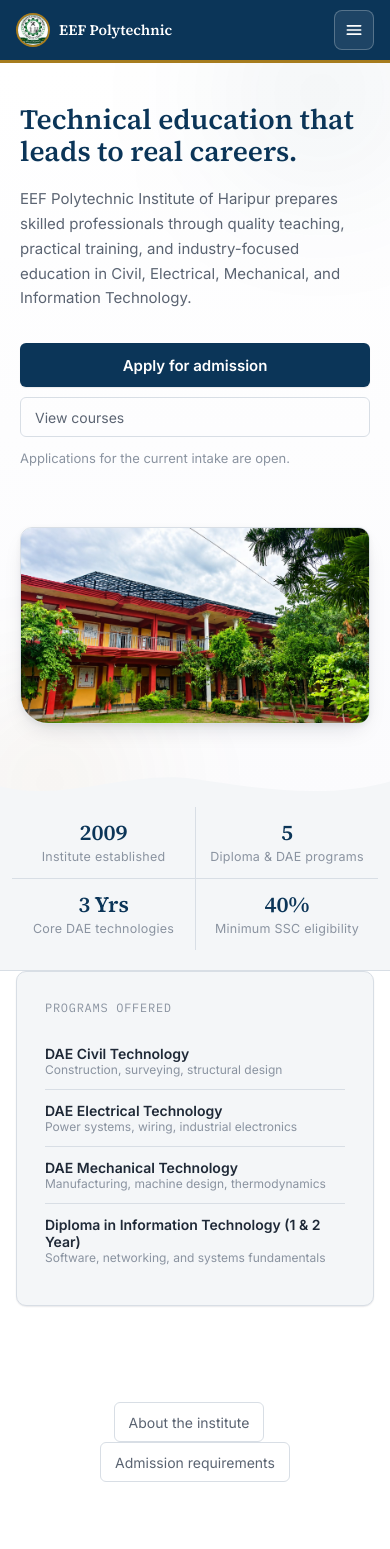
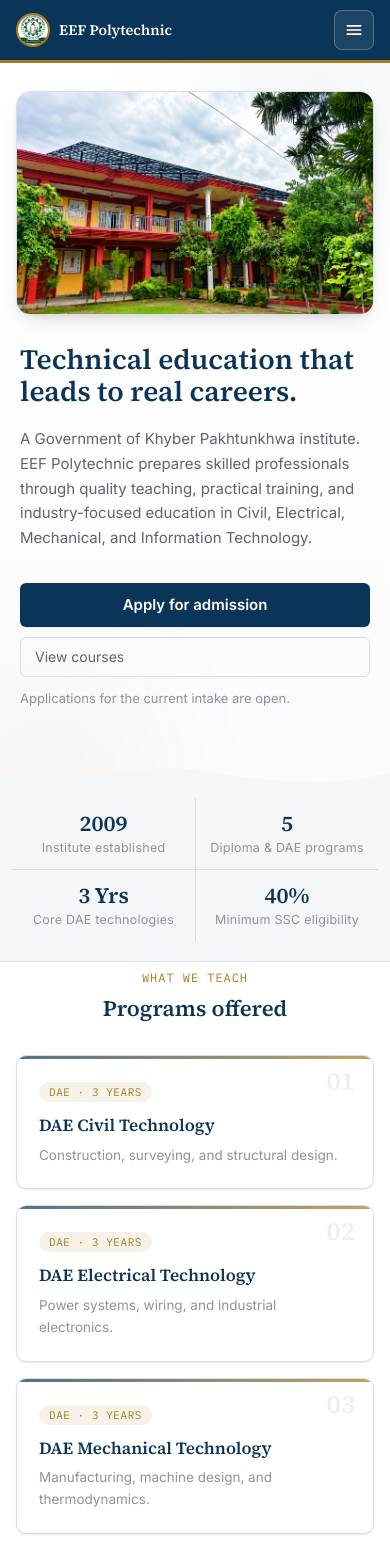
Before and after one commit to Affaan652/EEF, a Next.js app: page / in a window 390 px wide. Shown: the top 1549 px of the page. Built offline with nearby package versions, Linux system fonts and the light colour scheme.

Commit message:
Fix mobile hero layout, redesign programs section, clarify document requirements

```diff
--- a/app/apply/page.tsx
+++ b/app/apply/page.tsx
@@ -281,8 +281,9 @@ export default function ApplyPage() {
             Required documents
           </h2>
           <p className="field-hint" style={{ margin: "0 0 12px" }}>
-            Upload a clear scan or photo of each document below (JPG, PNG, or
-            PDF, max 5MB each).
+            Upload just <strong>one clear copy</strong> of each document
+            below (JPG, PNG, or PDF, max 5MB each). Physical copies are only
+            needed when you visit the admissions office in person.
           </p>
           <div className="document-upload-list">
             {REQUIRED_DOCUMENTS.map((doc) => (
--- a/app/globals.css
+++ b/app/globals.css
@@ -303,41 +303,6 @@ a:hover {
   z-index: 1;
 }
 
-.landing-badge {
-  display: inline-flex;
-  align-items: center;
-  gap: 8px;
-  background: var(--good-soft);
-  color: var(--good);
-  border: 1px solid rgba(28, 122, 77, 0.22);
-  padding: 6px 14px 6px 10px;
-  border-radius: 999px;
-  font-size: 12.5px;
-  font-weight: 600;
-  margin-bottom: 20px;
-}
-
-.landing-badge-dot {
-  width: 7px;
-  height: 7px;
-  border-radius: 50%;
-  background: var(--good);
-  flex-shrink: 0;
-  animation: pulse-dot 2.2s ease-out infinite;
-}
-
-@keyframes pulse-dot {
-  0% {
-    box-shadow: 0 0 0 0 rgba(28, 122, 77, 0.45);
-  }
-  70% {
-    box-shadow: 0 0 0 7px rgba(28, 122, 77, 0);
-  }
-  100% {
-    box-shadow: 0 0 0 0 rgba(28, 122, 77, 0);
-  }
-}
-
 @keyframes hero-rise {
   from {
     opacity: 0;
@@ -384,15 +349,6 @@ a:hover {
   align-items: center;
 }
 
-.landing-eyebrow {
-  font-family: var(--font-mono);
-  font-size: 12px;
-  letter-spacing: 0.08em;
-  text-transform: uppercase;
-  color: var(--gold);
-  margin-bottom: 16px;
-}
-
 .landing-title {
   font-family: var(--font-display);
   font-weight: 600;
@@ -441,53 +397,32 @@ a:hover {
 }
 
 .landing-panel-section {
-  max-width: 1080px;
+  max-width: 1120px;
   margin: 0 auto;
-  padding: 0 32px 56px;
-}
-
-.landing-panel {
-  background: var(--bg-subtle);
-  border: 1px solid var(--border);
-  border-radius: 10px;
-  padding: 28px;
-  box-shadow: var(--shadow-sm);
-}
-
-.landing-panel-title {
+  padding: 8px 32px 64px;
+}
+
+.section-heading {
+  text-align: center;
+  max-width: 520px;
+  margin: 0 auto 32px;
+}
+
+.section-heading-eyebrow {
   font-family: var(--font-mono);
   font-size: 12px;
-  letter-spacing: 0.06em;
+  letter-spacing: 0.08em;
   text-transform: uppercase;
-  color: var(--text-faint);
-  margin-bottom: 18px;
-}
-
-.landing-service {
-  display: flex;
-  justify-content: space-between;
-  align-items: baseline;
-  padding: 12px 0;
-  border-bottom: 1px solid var(--border);
-  transition: padding-left 0.15s ease;
-}
-
-.landing-service:hover {
-  padding-left: 4px;
-}
-
-.landing-service:last-child {
-  border-bottom: none;
-}
-
-.landing-service-name {
-  font-weight: 600;
-  font-size: 14px;
-}
-
-.landing-service-desc {
-  font-size: 12px;
-  color: var(--text-faint);
+  color: var(--gold);
+  margin-bottom: 8px;
+}
+
+.section-heading-title {
+  font-family: var(--font-display);
+  font-weight: 600;
+  font-size: clamp(22px, 3vw, 28px);
+  color: var(--navy);
+  margin: 0;
 }
 
 /* ------------------------------------------------------------
@@ -1819,18 +1754,20 @@ body[data-admin-theme="dark"] .shell {
     grid-template-columns: 1fr;
     padding-left: 20px;
     padding-right: 20px;
-    padding-top: 40px;
-    padding-bottom: 44px;
-  }
-
-  .landing-badge {
-    font-size: 12px;
-    padding: 5px 12px 5px 9px;
+    padding-top: 28px;
+    padding-bottom: 40px;
+    gap: 28px;
+  }
+
+  .landing-hero-copy {
+    order: 2;
   }
 
   .landing-hero-image {
-    aspect-ratio: 16 / 9;
-    border-radius: 12px 12px 12px 28px;
+    order: 1;
+    aspect-ratio: 16 / 10;
+    border-radius: 14px;
+    margin: 0 -4px;
   }
 
   .landing-hero-wrap::before {
--- a/app/page.tsx
+++ b/app/page.tsx
@@ -16,10 +16,10 @@ export default function Home() {
               Technical education that leads to real careers.
             </h1>
             <p className="landing-lede">
-              EEF Polytechnic Institute of Haripur prepares skilled
-              professionals through quality teaching, practical training, and
-              industry-focused education in Civil, Electrical, Mechanical,
-              and Information Technology.
+              A Government of Khyber Pakhtunkhwa institute. EEF Polytechnic
+              prepares skilled professionals through quality teaching,
+              practical training, and industry-focused education in Civil,
+              Electrical, Mechanical, and Information Technology.
             </p>
             <div className="landing-actions">
               <Link href="/apply" className="btn-primary">
@@ -79,41 +79,44 @@ export default function Home() {
       </div>
 
       <section className="landing-panel-section" id="services">
-        <div className="landing-panel">
-          <div className="landing-panel-title">Programs offered</div>
-          <div className="landing-service">
-            <div>
-              <div className="landing-service-name">DAE Civil Technology</div>
-              <div className="landing-service-desc">
-                Construction, surveying, structural design
-              </div>
-            </div>
+        <div className="section-heading">
+          <div className="section-heading-eyebrow">What we teach</div>
+          <h2 className="section-heading-title">Programs offered</h2>
+        </div>
+        <div className="course-grid">
+          <div className="course-card">
+            <span className="course-card-index">01</span>
+            <span className="course-card-badge">DAE · 3 Years</span>
+            <h3 className="course-card-title">DAE Civil Technology</h3>
+            <p className="course-card-desc">
+              Construction, surveying, and structural design.
+            </p>
           </div>
-          <div className="landing-service">
-            <div>
-              <div className="landing-service-name">DAE Electrical Technology</div>
-              <div className="landing-service-desc">
-                Power systems, wiring, industrial electronics
-              </div>
-            </div>
+          <div className="course-card">
+            <span className="course-card-index">02</span>
+            <span className="course-card-badge">DAE · 3 Years</span>
+            <h3 className="course-card-title">DAE Electrical Technology</h3>
+            <p className="course-card-desc">
+              Power systems, wiring, and industrial electronics.
+            </p>
           </div>
-          <div className="landing-service">
-            <div>
-              <div className="landing-service-name">DAE Mechanical Technology</div>
-              <div className="landing-service-desc">
-                Manufacturing, machine design, thermodynamics
-              </div>
-            </div>
+          <div className="course-card">
+            <span className="course-card-index">03</span>
+            <span className="course-card-badge">DAE · 3 Years</span>
+            <h3 className="course-card-title">DAE Mechanical Technology</h3>
+            <p className="course-card-desc">
+              Manufacturing, machine design, and thermodynamics.
+            </p>
           </div>
-          <div className="landing-service">
-            <div>
-              <div className="landing-service-name">
-                Diploma in Information Technology (1 & 2 Year)
-              </div>
-              <div className="landing-service-desc">
-                Software, networking, and systems fundamentals
-              </div>
-            </div>
+          <div className="course-card">
+            <span className="course-card-index">04</span>
+            <span className="course-card-badge">DIT · 1 & 2 Years</span>
+            <h3 className="course-card-title">
+              Diploma in Information Technology
+            </h3>
+            <p className="course-card-desc">
+              Software, networking, and systems fundamentals.
+            </p>
           </div>
         </div>
       </section>
```
Also changed, not shown: app/admissions/page.tsx (+10 -0 lines).
